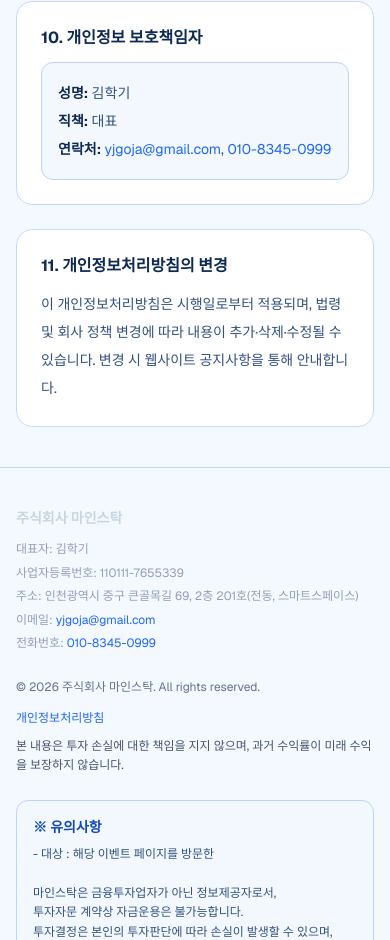
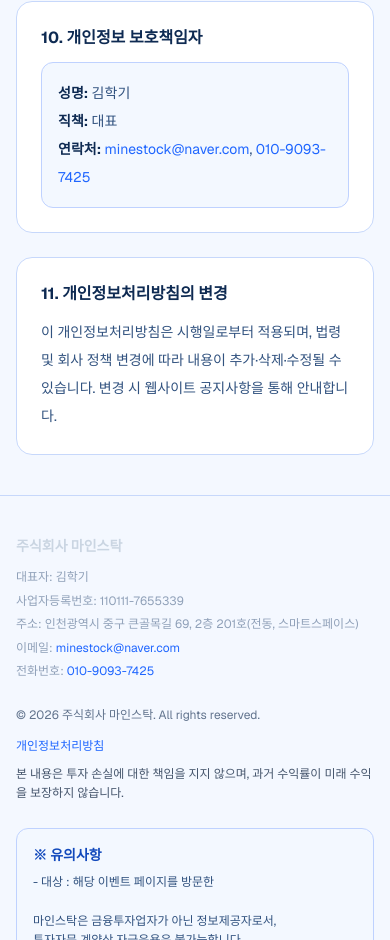
Before and after one commit to yjgoja/minestock-landing, a Next.js app: page /privacy in a window 390 px wide. Shown: the part 3121-4061 px from the top of the page. Built offline with nearby package versions, Linux system fonts and the light colour scheme.

Commit message:
Update contact phone and email

```diff
--- a/app/agreements/marketing/page.tsx
+++ b/app/agreements/marketing/page.tsx
@@ -48,8 +48,8 @@
         <p>
           주소: 인천광역시 중구 큰골목길 69, 2층 201호(전동, 스마트스페이스)
         </p>
-        <p>이메일: yjgoja@gmail.com</p>
-        <p>전화번호: 010-8345-0999</p>
+        <p>이메일: minestock@naver.com</p>
+        <p>전화번호: 010-9093-7425</p>
       </section>
     </main>
   );
--- a/app/agreements/privacy/page.tsx
+++ b/app/agreements/privacy/page.tsx
@@ -45,8 +45,8 @@
         <p>
           주소: 인천광역시 중구 큰골목길 69, 2층 201호(전동, 스마트스페이스)
         </p>
-        <p>이메일: yjgoja@gmail.com</p>
-        <p>전화번호: 010-8345-0999</p>
+        <p>이메일: minestock@naver.com</p>
+        <p>전화번호: 010-9093-7425</p>
       </section>
     </main>
   );
--- a/app/privacy/page.tsx
+++ b/app/privacy/page.tsx
@@ -163,17 +163,17 @@
               <p>
                 <strong className="text-[#0e2a52]">연락처:</strong>{" "}
                 <a
-                  href="mailto:yjgoja@gmail.com"
+                  href="mailto:minestock@naver.com"
                   className="text-[#1f66ff] hover:underline"
                 >
-                  yjgoja@gmail.com
+                  minestock@naver.com
                 </a>
                 ,{" "}
                 <a
-                  href="tel:010-8345-0999"
+                  href="tel:010-9093-7425"
                   className="text-[#1f66ff] hover:underline"
                 >
-                  010-8345-0999
+                  010-9093-7425
                 </a>
               </p>
             </div>
--- a/components/SiteFooter.tsx
+++ b/components/SiteFooter.tsx
@@ -13,19 +13,19 @@
         <p>
           이메일:{" "}
           <a
-            href="mailto:yjgoja@gmail.com"
+            href="mailto:minestock@naver.com"
             className="text-[#1f66ff] hover:underline"
           >
-            yjgoja@gmail.com
+            minestock@naver.com
           </a>
         </p>
         <p>
           전화번호:{" "}
           <a
-            href="tel:010-8345-0999"
+            href="tel:010-9093-7425"
             className="text-[#1f66ff] hover:underline"
           >
-            010-8345-0999
+            010-9093-7425
           </a>
         </p>
       </div>
```
